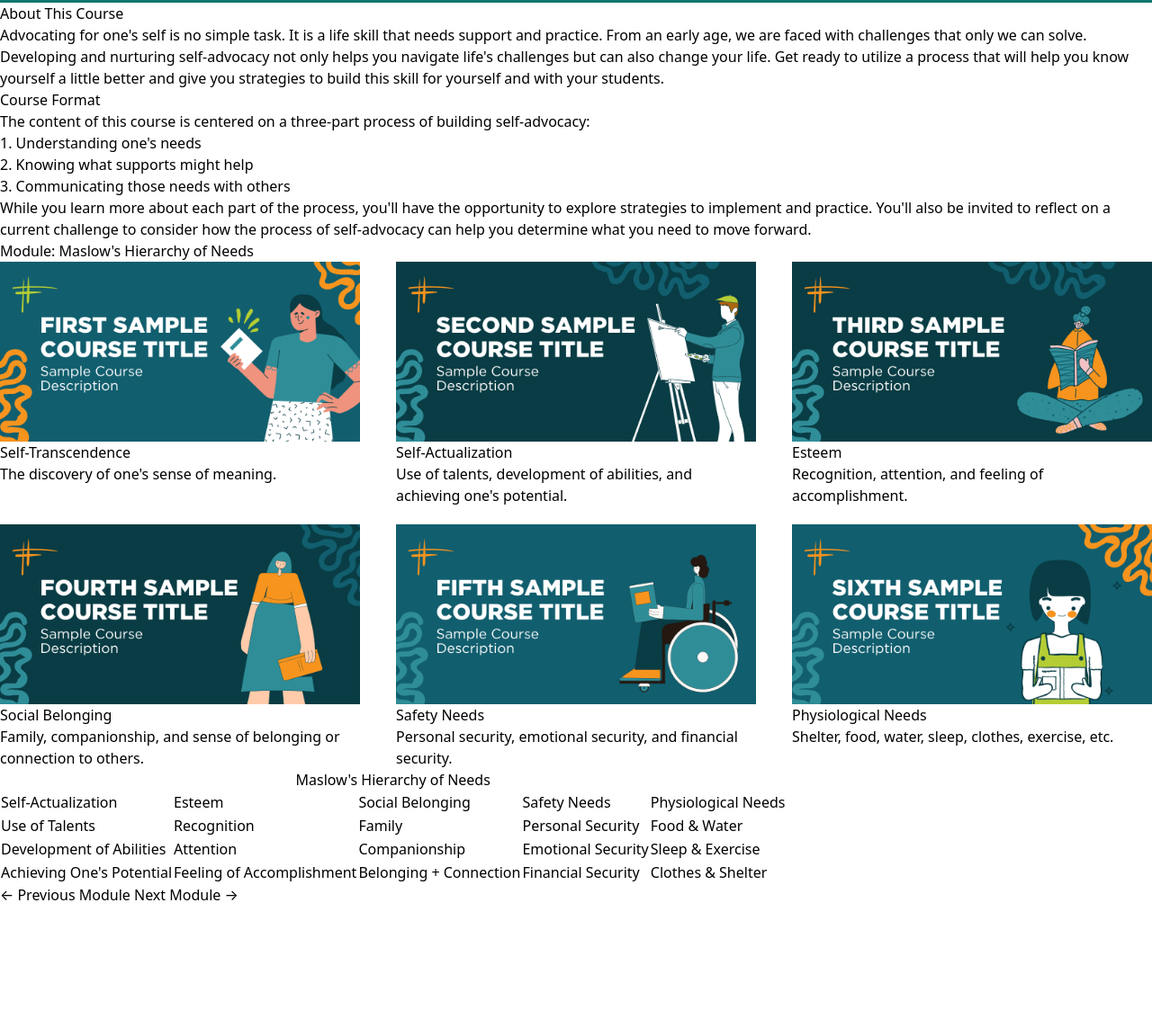
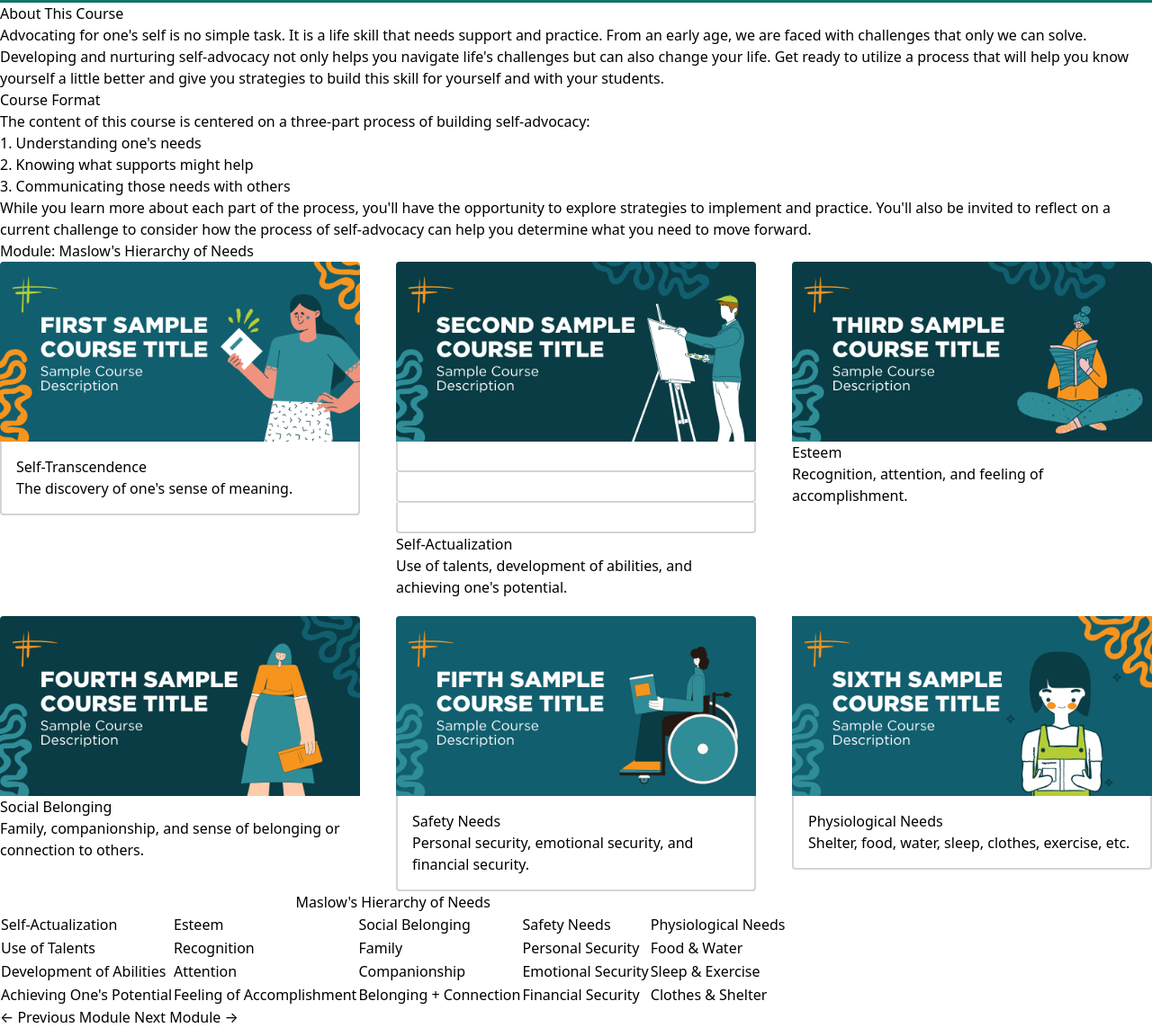
Before and after one commit to robroplol/michigan-virtual-preinterview, a website: page interview-project.html in a window 1280 px wide. Shown: the part 413-1556 px from the top of the page at 90% size. Before the commit the page ends 1420 px from the top, so only its background shows below. Drawn offline with Linux system fonts and the light colour scheme.

Commit message:
making cards

```diff
--- a/interview-project.html
+++ b/interview-project.html
@@ -19,6 +19,7 @@
         </p>
       </div>
     </header>
+    <main>
       <div class="container mx-auto">
         <div>
           <h2>About This Course</h2>
@@ -44,21 +45,35 @@
           <p>
             While you learn more about each part of the process, you'll have the
             opportunity to explore strategies to implement and practice. You'll
-          also be invited to reflect on a current challenge to consider how the
-          process of self-advocacy can help you determine what you need to move
-          forward.
+            also be invited to reflect on a current challenge to consider how
+            the process of self-advocacy can help you determine what you need to
+            move forward.
           </p>
         </div>
         <div>
           <h2>Module: Maslow's Hierarchy of Needs</h2>
           <div class="grid grid-cols-1 md:grid-cols-3 gap-y-5 gap-x-10">
             <div>
-            <img src="images/1.png" />
+              <div>
+                <img src="images/1.png" class="w-full rounded-t" />
+              </div>
+              <div class="p-4 border-x-2 border-b-2 border-gray-300 rounded-b">
                 <h5>Self-Transcendence</h5>
                 <p>The discovery of one's sense of meaning.</p>
               </div>
+            </div>
             <div>
-            <img src="images/2.png" />
+              <div></div>
+              <img src="images/2.png" class="w-full rounded-t" />
+              <div
+                class="p-4 border-x-2 border-b-2 border-gray-300 rounded-b"
+              ></div>
+              <div
+                class="p-4 border-x-2 border-b-2 border-gray-300 rounded-b"
+              ></div>
+              <div
+                class="p-4 border-x-2 border-b-2 border-gray-300 rounded-b"
+              ></div>
               <h5>Self-Actualization</h5>
               <p>
                 Use of talents, development of abilities, and achieving one's
@@ -66,12 +81,14 @@
               </p>
             </div>
             <div>
-            <img src="images/3.png" />
+              <div></div>
+              <img src="images/3.png" class="w-full rounded-t" />
               <h5>Esteem</h5>
               <p>Recognition, attention, and feeling of accomplishment.</p>
             </div>
             <div>
-            <img src="images/4.png" />
+              <div></div>
+              <img src="images/4.png" class="w-full rounded-t" />
               <h5>Social Belonging</h5>
               <p>
                 Family, companionship, and sense of belonging or connection to
@@ -79,16 +96,22 @@
               </p>
             </div>
             <div>
-            <img src="images/5.png" />
+              <div></div>
+              <img src="images/5.png" class="w-full rounded-t" />
+              <div class="p-4 border-x-2 border-b-2 border-gray-300 rounded-b">
                 <h5>Safety Needs</h5>
                 <p>
                   Personal security, emotional security, and financial security.
                 </p>
               </div>
+            </div>
             <div>
+              <div></div>
               <img src="images/6.png" />
+              <div class="p-4 border-x-2 border-b-2 border-gray-300 rounded-b">
                 <h5>Physiological Needs</h5>
                 <p>Shelter, food, water, sleep, clothes, exercise, etc.</p>
+              </div>
             </div>
           </div>
         </div>
@@ -128,6 +151,8 @@
           </table>
         </div>
       </div>
+    </main>
+
     <footer>
       <a href="#">&larr; Previous Module</a>
       <a href="#">Next Module &rarr;</a>
```
Also changed, not shown: dist/output.css, 1 other file. Lines whose indentation alone changed are shown as unchanged.
